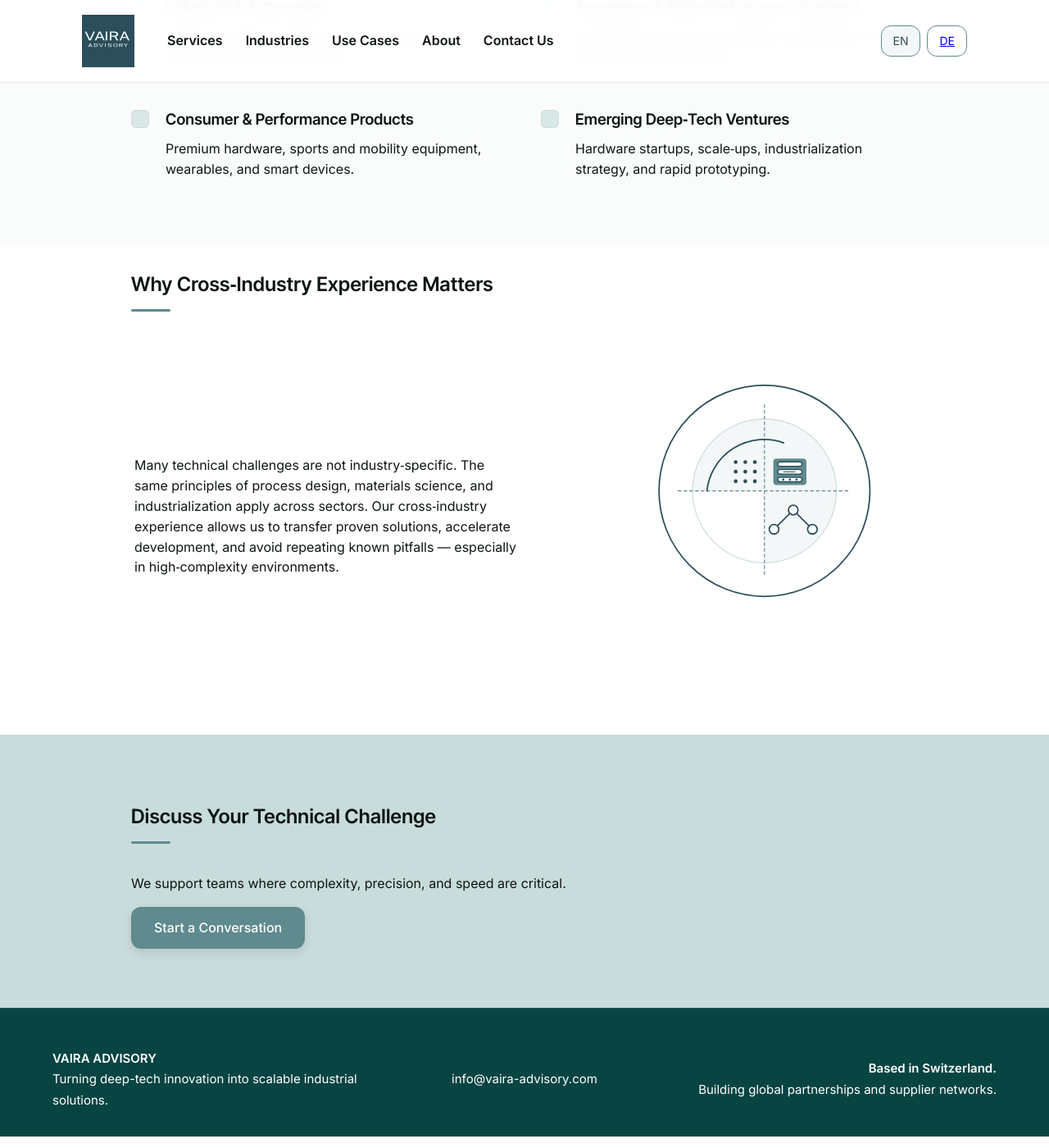
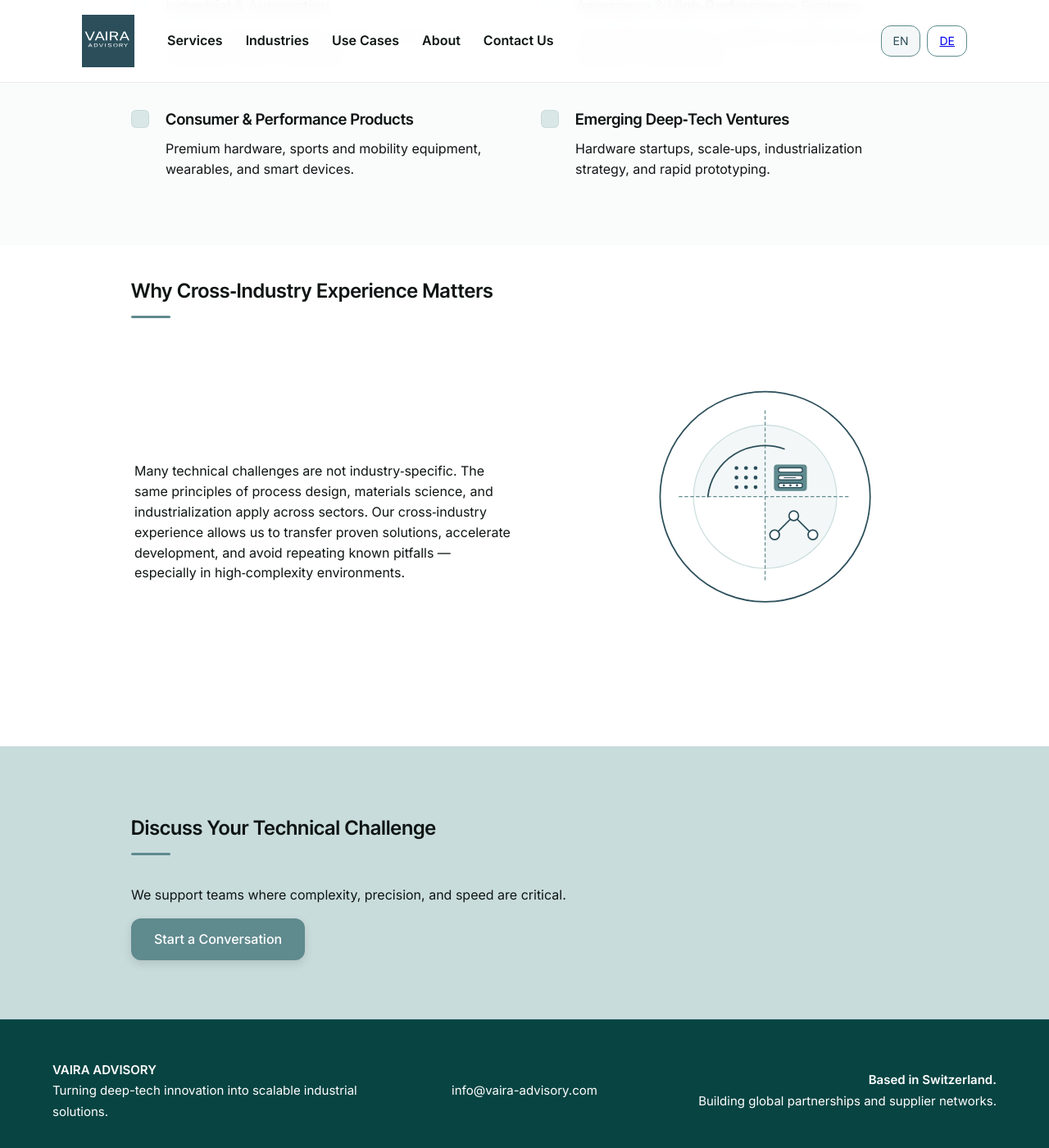
Before and after one commit to raphaelheeb/vaira-advisory, a Jekyll site: the page built from industries/index.html, in a window 1280 px wide and 1400 px high, scrolled down 1389 px. Shown: the whole window at 82% size. Built offline with Jekyll 4.4.1, drawn with Linux system fonts in a browser that asks for light colours.

Commit message:
Update styles.css

```diff
--- a/assets/css/styles.css
+++ b/assets/css/styles.css
@@ -949,4 +949,23 @@
   transform: translateY(-4px) !important;
 }
 
+/* FINAL FIX — Industries Why Section */
+#industries-why.section {
+  padding-top: 24px !important;
+  padding-bottom: 24px !important;
 }
+
+#industries-why h2 {
+  margin-top: 0 !important;
+  margin-bottom: 12px !important;
+}
+
+#industries-why .split-left p {
+  margin-top: 0 !important;
+  margin-bottom: 0 !important;
+}
+
+#industries-why .split {
+  gap: 24px !important;
+  align-items: center !important;
+}
```
